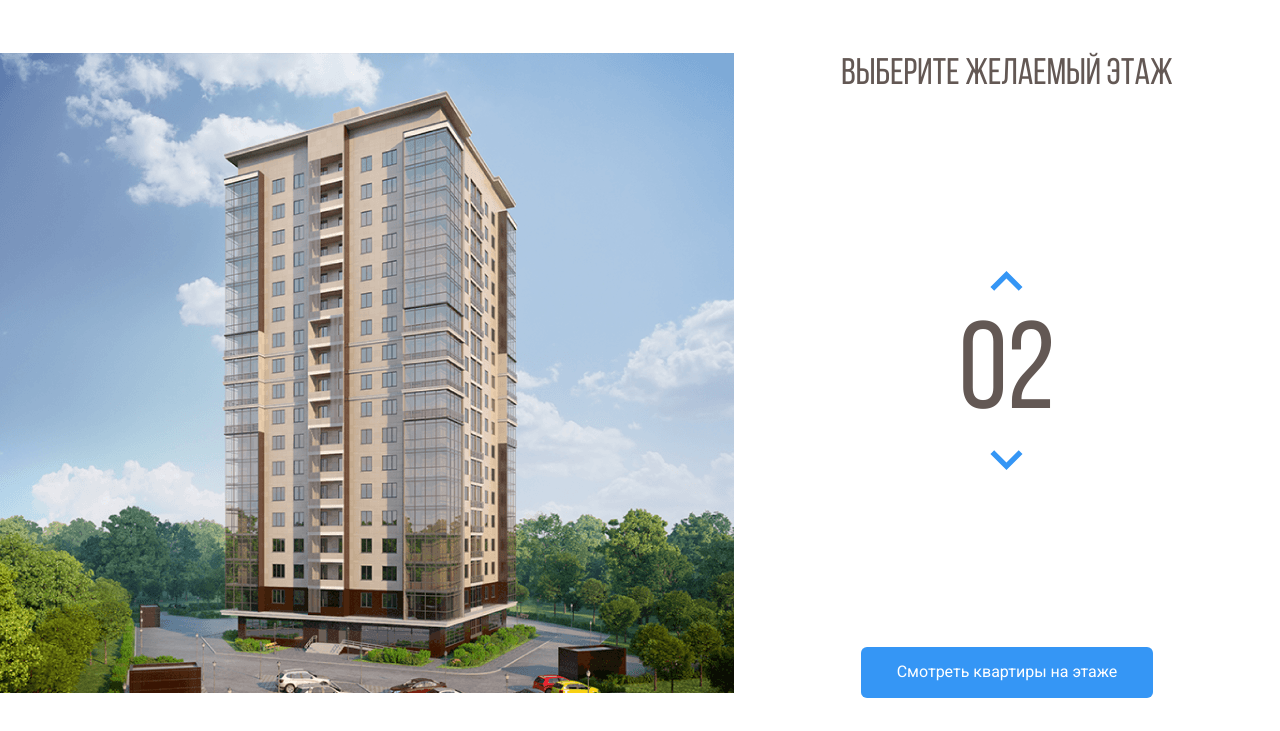
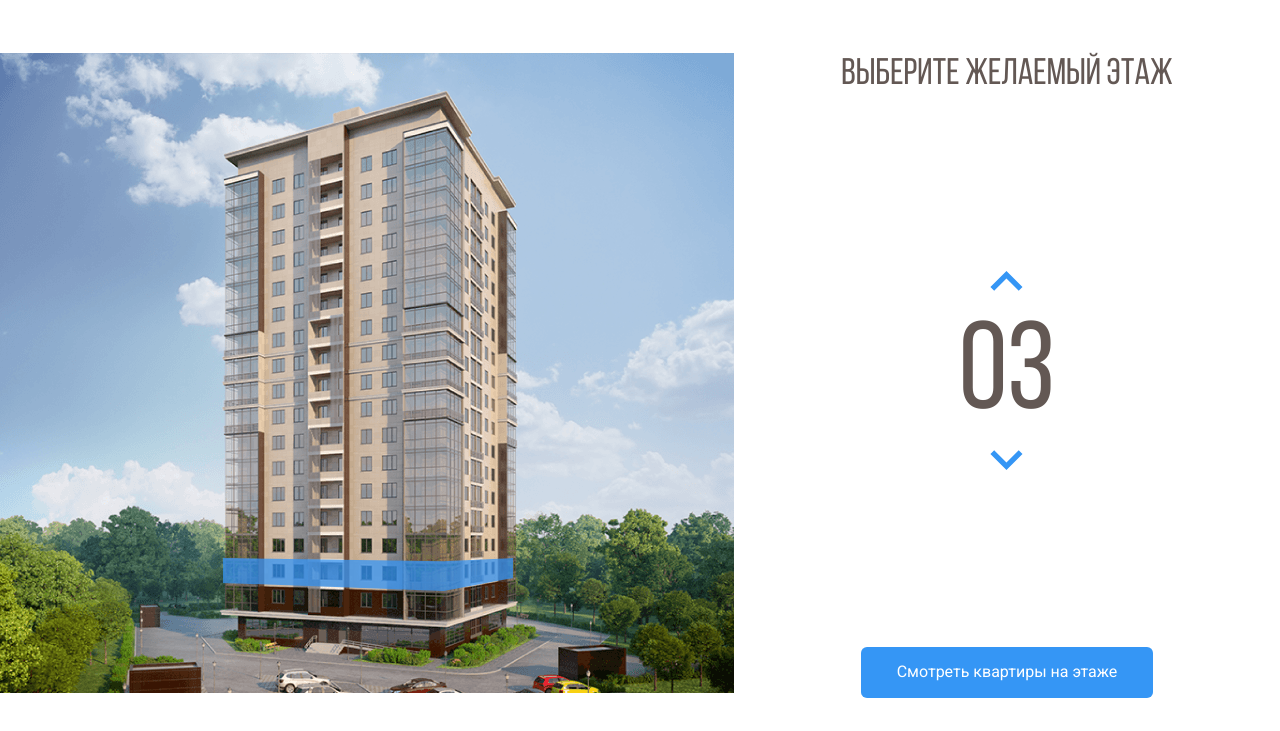
Before and after one commit to vikashatalova/Melody, a plain HTML site: page index.html in a window 1280 px wide. Both pictures are taken after a click on the button 1006 px from the left and 351 px from the top of the page. Shown: the part 69-800 px from the top of the page. Drawn offline with nearby package versions, Linux system fonts and the light colour scheme.

Commit message:
Add files via upload

```diff
--- a/css/style.css
+++ b/css/style.css
@@ -92,6 +92,10 @@ body {
     opacity: 1;
 }
 
+path.current-floor {
+    opacity: 1;
+}
+
 .counter-group {
     display: flex;
     flex-direction: column;
--- a/index.html
+++ b/index.html
@@ -54,23 +54,23 @@
                 </pattern>
                 <image id="image0" width="740" height="640" xlink:href="img/home.png"/>
                 </defs>
-                <path d="M222 531L442.8 539L512 525.3V547L443.5 566.7L222 555.7V531Z" fill="#3595F6" fill-opacity="0.75"/>
-                <path d="M223 530V505L443.3 508.3L513 505V525L443.7 538L223 530Z" fill="#3595F6" fill-opacity="0.75"/>
-                <path d="M223 504V479H444H513V502L445 509L223 504Z" fill="#3595F6" fill-opacity="0.75"/>
-                <path d="M223 480V455L444.3 451.3L512 458V480H444" fill="#3595F6" fill-opacity="0.75"/>
-                <path d="M223 454V428L444.5 424.7L513 435.7V457L444 450.3L223 454Z" fill="#3595F6" fill-opacity="0.75"/>
-                <path d="M222 427V403.3L443 391L514 414V435.3L443 423L222 427Z" fill="#3595F6" fill-opacity="0.75"/>
-                <path d="M222 405V380L444.2 363.7L514 392.3V413L443.7 391.3L222 405Z" fill="#3595F6" fill-opacity="0.75"/>
-                <path d="M222 380V355L444.5 334.7L514 371.3V392L442 363.3L222 380Z" fill="#3595F6" fill-opacity="0.75"/>
-                <path d="M222 354V330L445 305.3L514 349.3V371L444.7 333L222 354Z" fill="#3595F6" fill-opacity="0.75"/>
-                <path d="M222 329V305L444.5 276.3L514 327.3V348L443.7 305.7L222 329Z" fill="#3595F6" fill-opacity="0.75"/>
-                <path d="M221 305V281L443.3 248L514 307.3V327L444 276.3L221 305Z" fill="#3595F6" fill-opacity="0.75"/>
-                <path d="M222 280V256L443.2 221L513 285V306L444.3 247.7L222 280Z" fill="#3595F6" fill-opacity="0.75"/>
-                <path d="M222 256V231L444.3 193L513 263.3V284L444 220L222 256Z" fill="#3595F6" fill-opacity="0.75"/>
-                <path d="M222 230V205L442.8 161.3L513 240.3V263L444 189.7L222 230Z" fill="#3595F6" fill-opacity="0.75"/>
-                <path d="M223 206V181L443 133L513 218V241L442.3 161.7L223 206Z" fill="#3595F6" fill-opacity="0.75"/>
-                <path d="M222 181V156L441.8 104L513 196.3V219L443.3 132.7L222 181Z" fill="#3595F6" fill-opacity="0.75"/>
-                <path d="M222 156V130L444 73.3L513 175V196L443.7 104.3L222 156Z" fill="#3595F6" fill-opacity="0.75"/>
+                <path data-floor="02" d="M222 531L442.8 539L512 525.3V547L443.5 566.7L222 555.7V531Z" fill="#3595F6" fill-opacity="0.75"/>
+                <path data-floor="03" d="M223 530V505L443.3 508.3L513 505V525L443.7 538L223 530Z" fill="#3595F6" fill-opacity="0.75"/>
+                <path data-floor="04" d="M223 504V479H444H513V502L445 509L223 504Z" fill="#3595F6" fill-opacity="0.75"/>
+                <path data-floor="05" d="M223 480V455L444.3 451.3L512 458V480H444" fill="#3595F6" fill-opacity="0.75"/>
+                <path data-floor="06" d="M223 454V428L444.5 424.7L513 435.7V457L444 450.3L223 454Z" fill="#3595F6" fill-opacity="0.75"/>
+                <path data-floor="07" d="M222 427V403.3L443 391L514 414V435.3L443 423L222 427Z" fill="#3595F6" fill-opacity="0.75"/>
+                <path data-floor="08" d="M222 405V380L444.2 363.7L514 392.3V413L443.7 391.3L222 405Z" fill="#3595F6" fill-opacity="0.75"/>
+                <path data-floor="09" d="M222 380V355L444.5 334.7L514 371.3V392L442 363.3L222 380Z" fill="#3595F6" fill-opacity="0.75"/>
+                <path data-floor="10" d="M222 354V330L445 305.3L514 349.3V371L444.7 333L222 354Z" fill="#3595F6" fill-opacity="0.75"/>
+                <path data-floor="11" d="M222 329V305L444.5 276.3L514 327.3V348L443.7 305.7L222 329Z" fill="#3595F6" fill-opacity="0.75"/>
+                <path data-floor="12" d="M221 305V281L443.3 248L514 307.3V327L444 276.3L221 305Z" fill="#3595F6" fill-opacity="0.75"/>
+                <path data-floor="13" d="M222 280V256L443.2 221L513 285V306L444.3 247.7L222 280Z" fill="#3595F6" fill-opacity="0.75"/>
+                <path data-floor="14" d="M222 256V231L444.3 193L513 263.3V284L444 220L222 256Z" fill="#3595F6" fill-opacity="0.75"/>
+                <path data-floor="15" d="M222 230V205L442.8 161.3L513 240.3V263L444 189.7L222 230Z" fill="#3595F6" fill-opacity="0.75"/>
+                <path data-floor="16" d="M223 206V181L443 133L513 218V241L442.3 161.7L223 206Z" fill="#3595F6" fill-opacity="0.75"/>
+                <path data-floor="17" d="M222 181V156L441.8 104L513 196.3V219L443.3 132.7L222 181Z" fill="#3595F6" fill-opacity="0.75"/>
+                <path data-floor="18" d="M222 156V130L444 73.3L513 175V196L443.7 104.3L222 156Z" fill="#3595F6" fill-opacity="0.75"/>
 
                 </svg>
 
@@ -92,7 +92,8 @@
         </div>
         <!-- /.main-info -->
     </main>
-
+    <script src="https://code.jquery.com/jquery-3.6.0.min.js" integrity="sha256-/xUj+3OJU5yExlq6GSYGSHk7tPXikynS7ogEvDej/m4=" crossorigin="anonymous"></script>
+    <script src="js/main.js"></script>
 </body>
 
 </html>
--- /dev/null
+++ b/js/main.js
@@ -0,0 +1,36 @@
+$(document).ready(function() {
+    var currentFloor = 2; //переменная, где хранится текущий этаж
+    var floorPath = $(".home-image path"); //каждый отдельный этаж в svg
+    var counterUp = $(".counter-up") //кнопка увеличения этажа
+    var counterDown = $(".counter-down") //кнопка уменьшения этажа
+
+    //функция при наведении мышью на этаж
+    floorPath.on("mouseover", function() {
+        floorPath.removeClass("current-floor"); //удаляем активный класс у этажей
+        currentFloor = $(this).attr("data-floor"); //получаем значение текущего этажа
+        $(".counter").text(currentFloor); //записываем значение этажа в счетчик справа
+    })
+
+    //отслеживаем клик по кнопке вверх
+    counterUp.on("click", function() {
+        //проверяем значение этажа, оно не должно быть больше 18
+        if (currentFloor < 18) {
+            currentFloor++; //прибавляем один этаж
+            usCurrentFloor = currentFloor.toLocaleString("en-Us", { minimumIntegerDigits: 2, useGrouping: false }); //форматируем переменную с этажом, чтобы было 01, а не 1
+            $(".counter").text(usCurrentFloor); //записываем значение этажа в счетчик справа
+            floorPath.removeClass("current-floor"); //удаляем активный класс у этажей
+            $(`[data-floor=${usCurrentFloor}]`).toggleClass("current-floor");
+            //подсвечиваем текущий этаж
+        }
+    })
+
+    counterDown.on("click", function() {
+        if (currentFloor > 2) {
+            currentFloor--;
+            usCurrentFloor = currentFloor.toLocaleString("en-Us", { minimumIntegerDigits: 2, useGrouping: false });
+            $(".counter").text(usCurrentFloor);
+            floorPath.removeClass("current-floor");
+            $(`[data-floor=${usCurrentFloor}]`).toggleClass("current-floor");
+        }
+    })
+});
```
